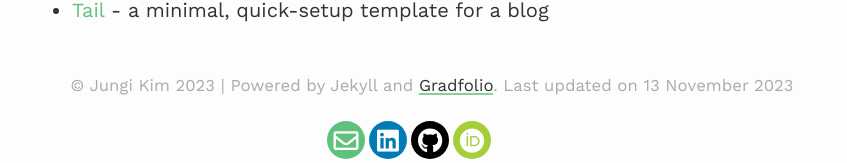
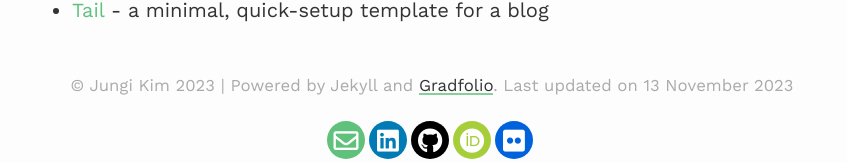
Before and after one commit to jungikim/jungikim.github.io, a Jekyll site: the page built from index.md, in a window 1280 px wide. Shown: the part 817-980 px from the top of the page, without its empty margins (208-1055 px from the left). Built offline with Jekyll 4.4.1, drawn with Linux system fonts in a browser that asks for light colours; nearby versions of some CDN libraries.

Commit message:
Update footer-social.scss

```diff
--- a/assets/css/_sass/footer-social.scss
+++ b/assets/css/_sass/footer-social.scss
@@ -147,3 +147,13 @@
   background: #fefefe;
   border-color: #5dd1b0;
 }
+
+.rounded-social-buttons .social-button.flickr {
+  background: #0063DC;
+}
+
+.rounded-social-buttons .social-button.flickr:hover, .rounded-social-buttons .social-button.flickr:focus {
+  color: #FF0084;
+  background: #fefefe;
+  border-color: #FF0084;
+}
```
